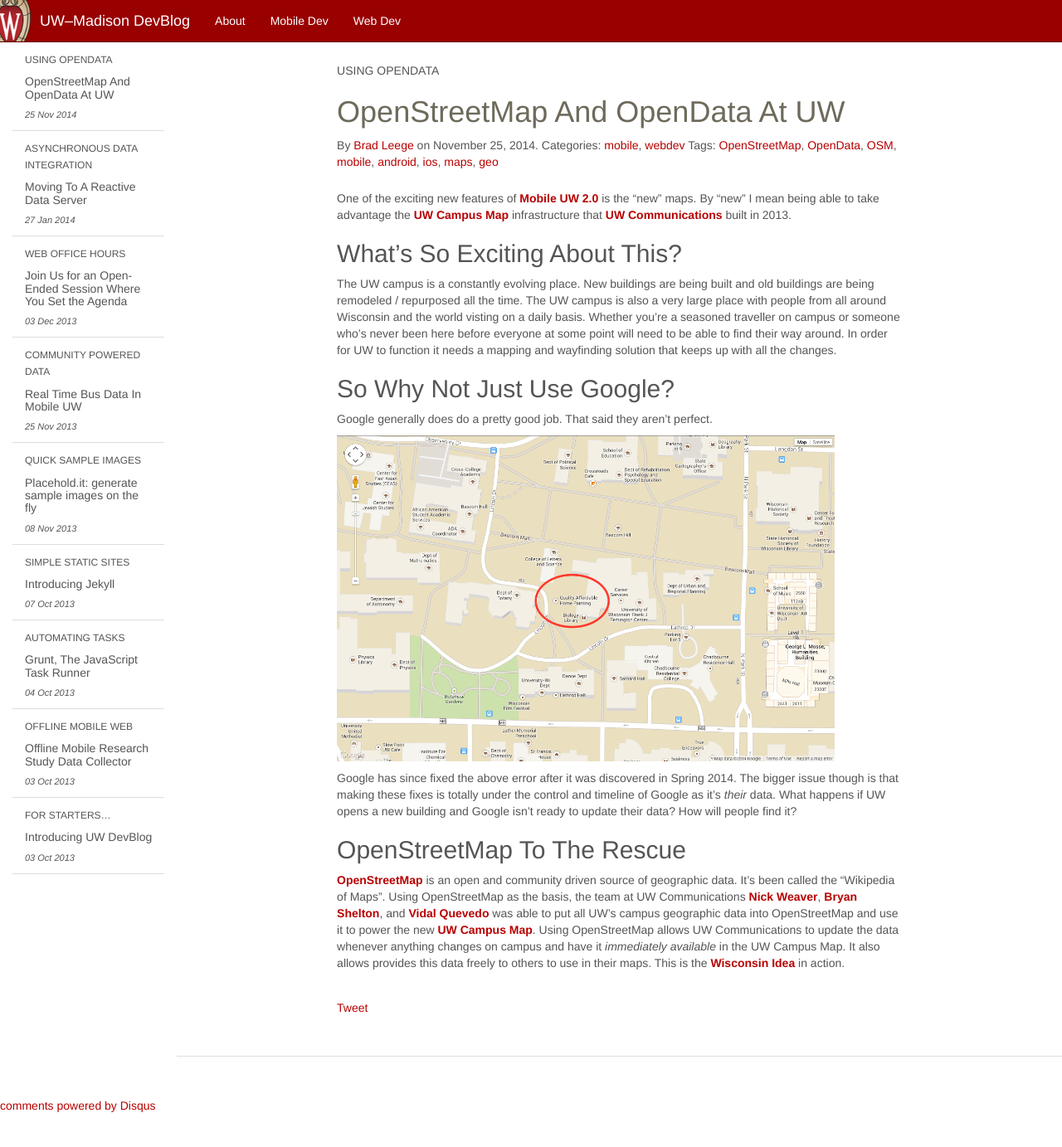
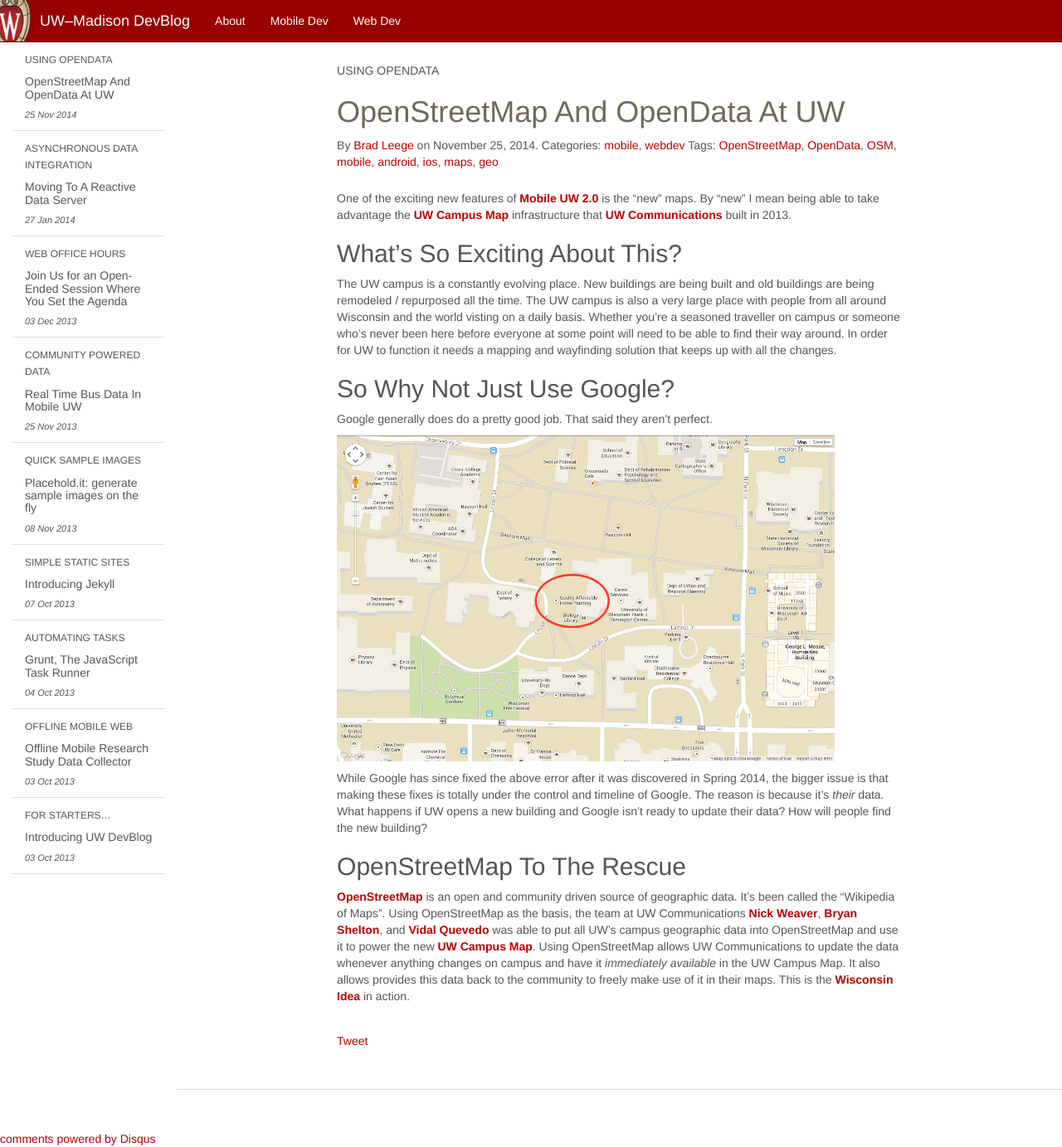
Before and after one commit to UWMadisonUcomm/devblog, a Jekyll site: the page built from _posts/2014-11-25-openstreetmap-opendata.markdown, in a window 1280 px wide and 1383 px high. Shown: the whole window at 83% size. Built offline with Jekyll 4.4.1, drawn with Linux system fonts in a browser that asks for light colours; nearby versions of some CDN libraries; Markdown is read by kramdown in place of the engine named in the settings; comment, search, counter and statistics services are not loaded.

Commit message:
Rewording Google paragraph.

```diff
--- a/_posts/2014-11-25-openstreetmap-opendata.markdown
+++ b/_posts/2014-11-25-openstreetmap-opendata.markdown
@@ -18,10 +18,10 @@
 
 <img src="/img/posts/2014-11-25-openstreetmap-opendata/20140418-uw-google-map-error.png" width="600">
 
-Google has since fixed the above error after it was discovered in Spring 2014.  The bigger issue though is that making these fixes is totally under the control and timeline of Google as it's *their* data.  What happens if UW opens a new building and Google isn't ready to update their data?  How will people find it?
+While Google has since fixed the above error after it was discovered in Spring 2014, the bigger issue is that making these fixes is totally under the control and timeline of Google.  The reason is because it's *their* data.  What happens if UW opens a new building and Google isn't ready to update their data?  How will people find the new building?
 
 ## OpenStreetMap To The Rescue
-[OpenStreetMap](http://www.openstreetmap.org/) is an open and community driven source of geographic data.  It's been called the "Wikipedia of Maps".  Using OpenStreetMap as the basis, the team at UW Communications [Nick Weaver](https://twitter.com/nickweaver), [Bryan Shelton](https://twitter.com/bshelton229), and [Vidal Quevedo](https://twitter.com/VidalQuevedo) was able to put all UW's campus geographic data into OpenStreetMap and use it to power the new [UW Campus Map](http://www.map.wisc.edu).  Using OpenStreetMap allows UW Communications to update the data whenever anything changes on campus and have it *immediately available* in the UW Campus Map.  It also allows provides this data freely to others to use in their maps.  This is the [Wisconsin Idea](http://wisconsinidea.wisc.edu) in action.
+[OpenStreetMap](http://www.openstreetmap.org/) is an open and community driven source of geographic data.  It's been called the "Wikipedia of Maps".  Using OpenStreetMap as the basis, the team at UW Communications [Nick Weaver](https://twitter.com/nickweaver), [Bryan Shelton](https://twitter.com/bshelton229), and [Vidal Quevedo](https://twitter.com/VidalQuevedo) was able to put all UW's campus geographic data into OpenStreetMap and use it to power the new [UW Campus Map](http://www.map.wisc.edu).  Using OpenStreetMap allows UW Communications to update the data whenever anything changes on campus and have it *immediately available* in the UW Campus Map.  It also allows provides this data back to the community to freely make use of it in their maps.  This is the [Wisconsin Idea](http://wisconsinidea.wisc.edu) in action.
 
 
 
```
